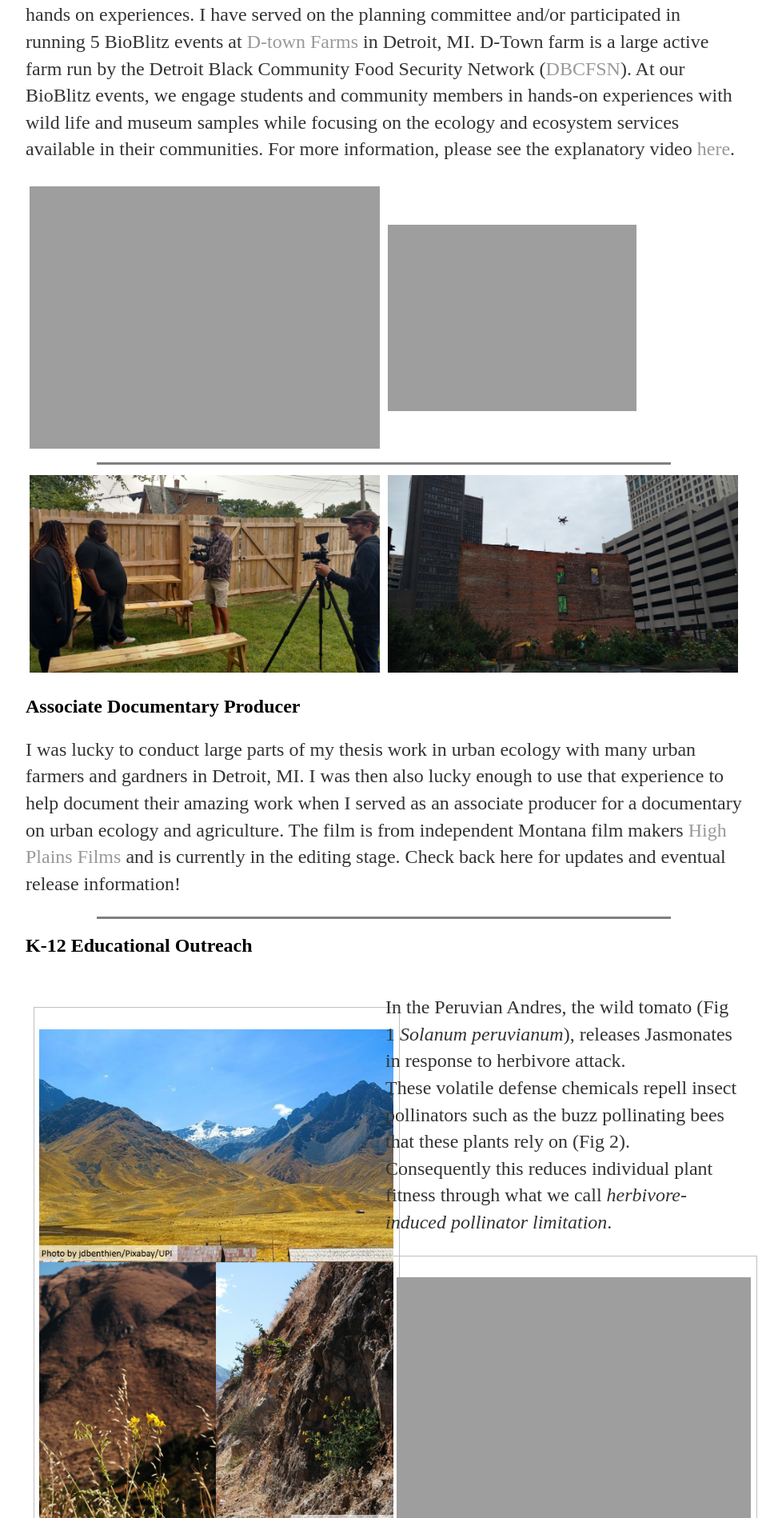
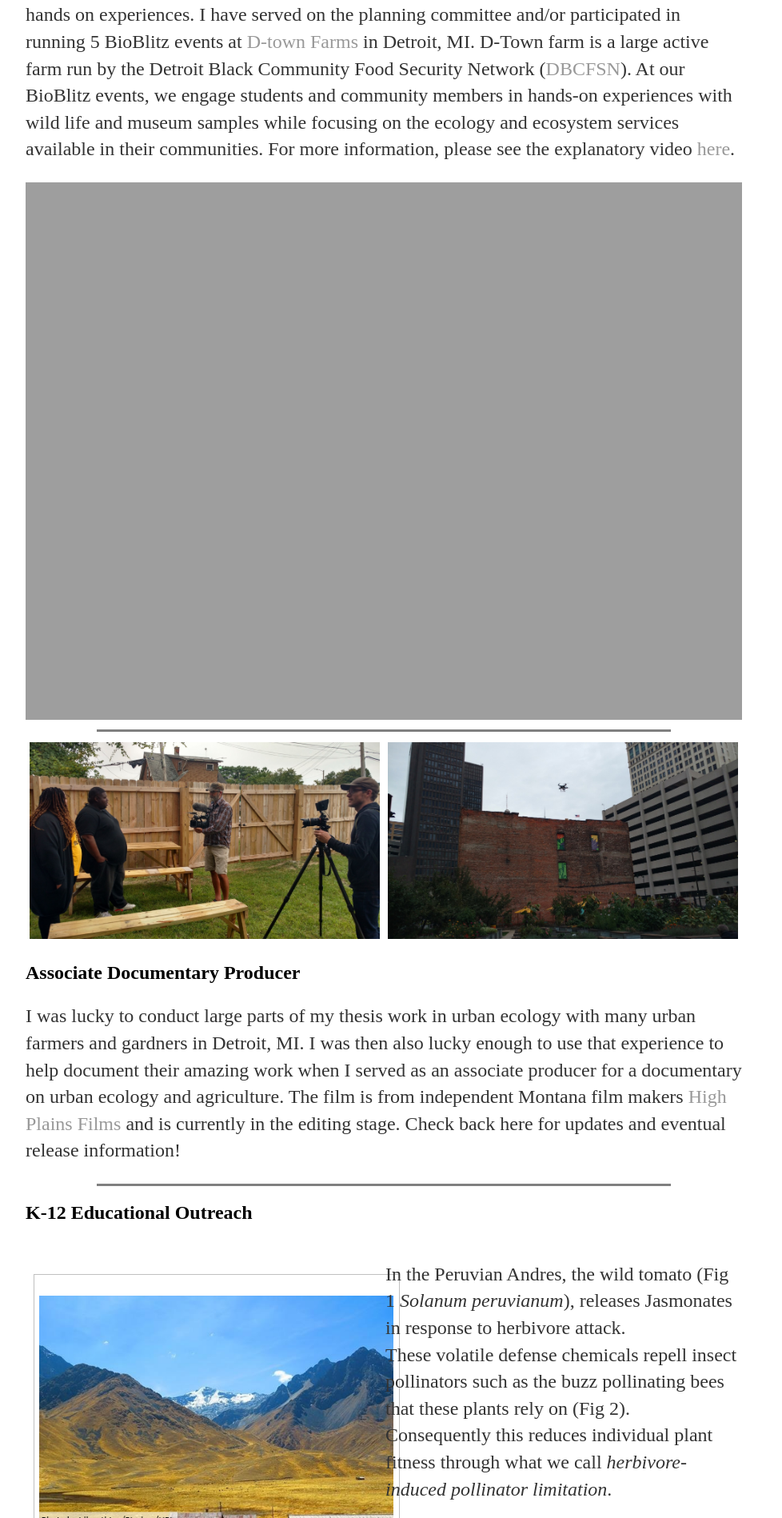
Before and after one commit to prglaum/prglaum.github.io, a Jekyll site: the page built from outreach/index.html, in a window 1280 px wide. Shown: the part 557-2455 px from the top of the page at 80% size, without its empty margins (160-1138 px from the left). Built offline with Jekyll 4.4.1, drawn with Linux system fonts in a browser that asks for light colours.

Commit message:
Update index.html

```diff
--- a/outreach/index.html
+++ b/outreach/index.html
@@ -17,15 +17,15 @@ title: Outreach & Service
 	Detroit Black Community Food Security Network (<a href="https://www.dbcfsn.org/" target="_blank" rel="noopener noreferrer">DBCFSN</a>). At our BioBlitz events, we engage students and community members in hands-on experiences
 	with wild life and museum samples while focusing on the ecology and ecosystem services available in their communities.
 	For more information, please see the explanatory video <a href="https://www.youtube.com/watch?v=6ITXCHrL4Q0" target="_blank" rel="noopener noreferrer">here</a>. </p>
-
-<div class="rowCentered">
+<img src="{{site.url}}/docs/assets/images/bioBlitzCircle.PNG" alt="bioBlitzCircle" style="width:100%">
+<!-- <div class="rowCentered">
   <div class="columnTwo">
     <img src="{{site.url}}/docs/assets/images/bioBlitzCircle.PNG" alt="bioBlitzCircle" style="width:100%">
   </div>
   <div class="columnTwo">
     <img src="{{site.url}}/docs/assets/images/bioBlitzChat.png" alt="bioBlitzChat" style="width:71%">
   </div>
-</div>
+</div> -->
 
 <hr width="80%" align="center" size="3" NOSHADE="noshade">
 
```
